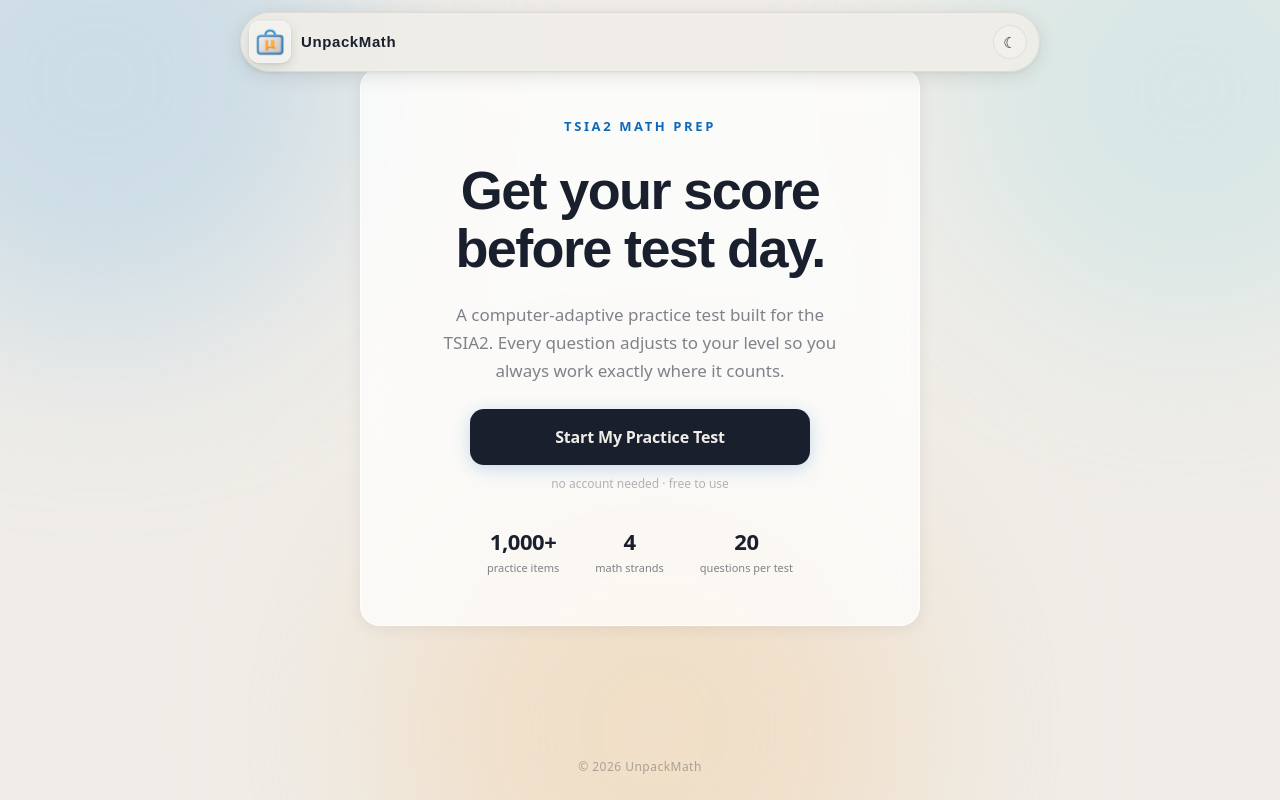
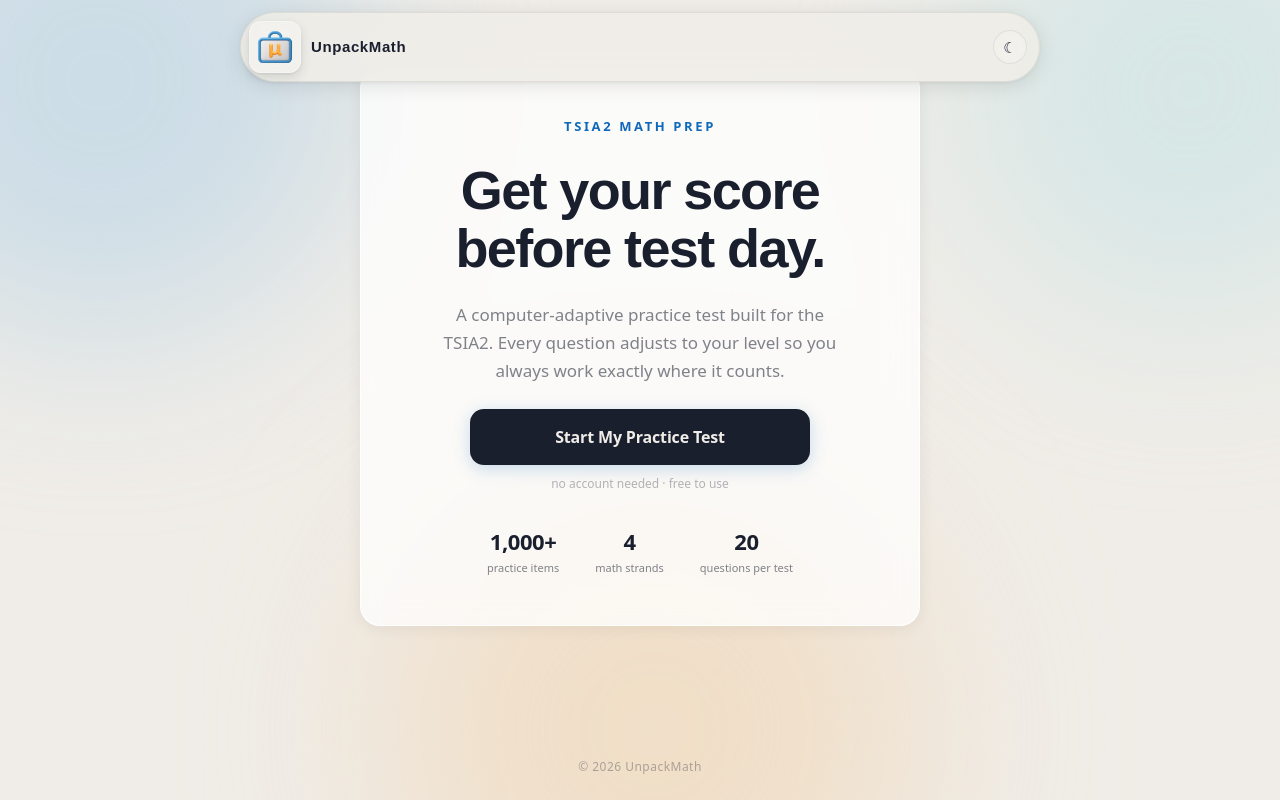
Before and after one commit to jd-oviedo/TSIA2Math, a Next.js app: page / in a window 1280 px wide. Built offline with nearby package versions, Linux system fonts and the light colour scheme; no server answers; a web font is replaced by a local one.

Commit message:
Increase header logo size to match homepage

```diff
--- a/app/components/Header.tsx
+++ b/app/components/Header.tsx
@@ -89,9 +89,9 @@ export function Header() {
         >
           <div
             style={{
-              width: "42px",
-              height: "42px",
-              borderRadius: "10px",
+              width: "52px",
+              height: "52px",
+              borderRadius: "12px",
               background: "rgba(255,255,255,0.25)",
               backdropFilter: "blur(8px)",
               WebkitBackdropFilter: "blur(8px)",
@@ -107,8 +107,8 @@ export function Header() {
             <Image
               src="/unpackmath-logo.png"
               alt="UnpackMath logo"
-              width={30}
-              height={30}
+              width={38}
+              height={38}
               style={{ objectFit: "contain" }}
             />
           </div>
```
